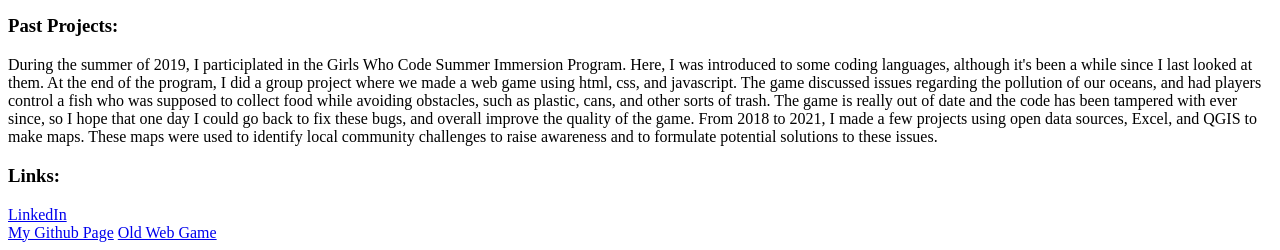
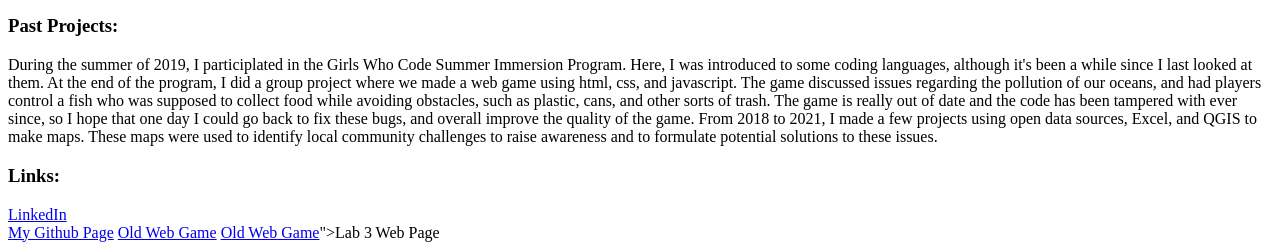
Before and after one commit to alondracamacho/alondracamacho.github.io, a plain HTML site: page index.html in a window 1280 px wide. Shown: the part 658-908 px from the top of the page. Drawn offline with Linux system fonts and the light colour scheme.

Commit message:
Update index.html

```diff
--- a/index.html
+++ b/index.html
@@ -38,6 +38,7 @@
         <a href = "https://www.linkedin.com/in/alondra-camacho-312743221/">LinkedIn</a> <br>
         <a href = "https://github.com/alondracamacho">My Github Page</a>
         <a href = "https://junkgame.github.io/">Old Web Game</a>
+        <a href = "https://alondracamacho.github.io/Lab3.html">Old Web Game</a>">Lab 3 Web Page</a>
     </body>
 
 </html>
```
